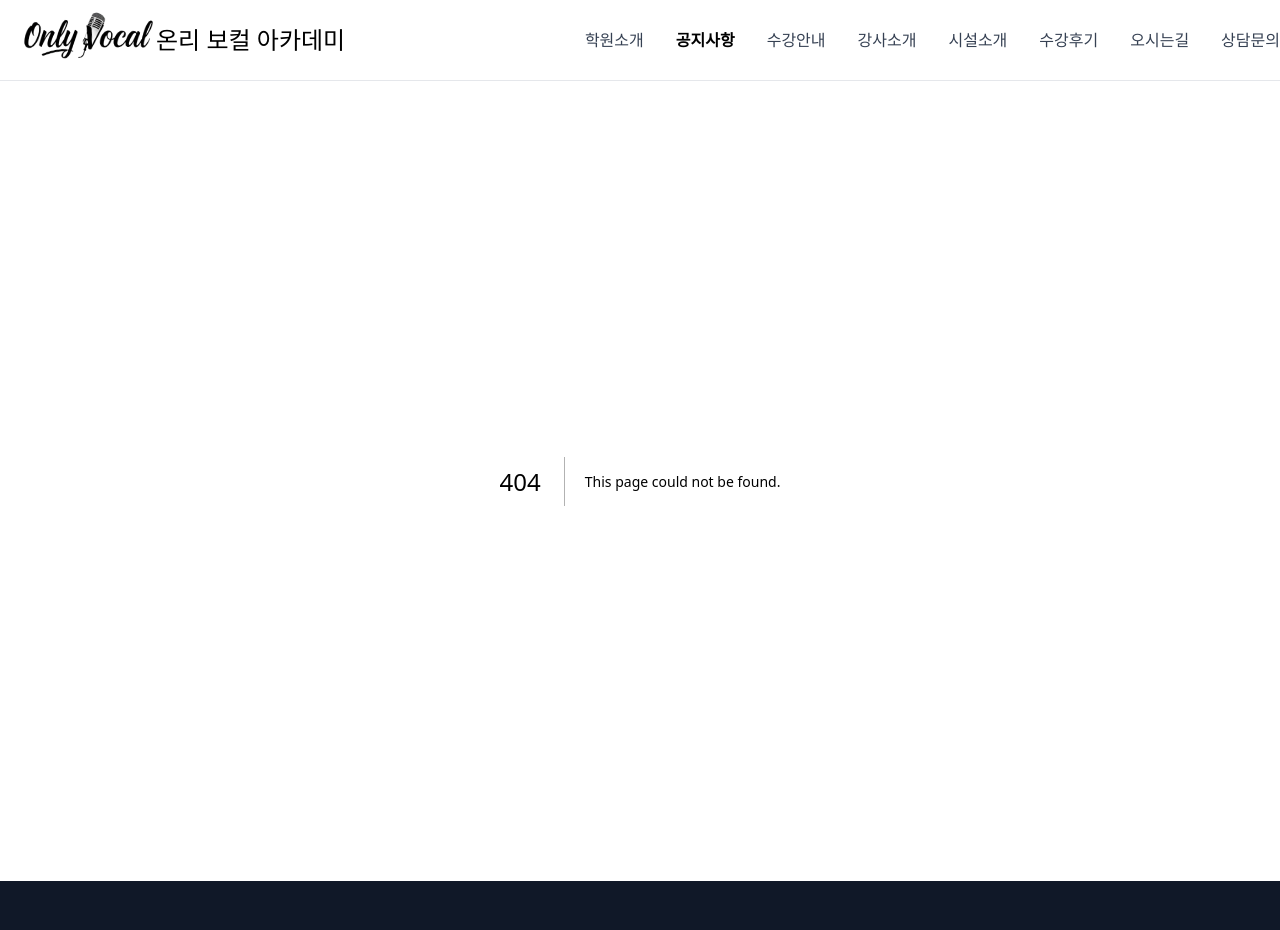
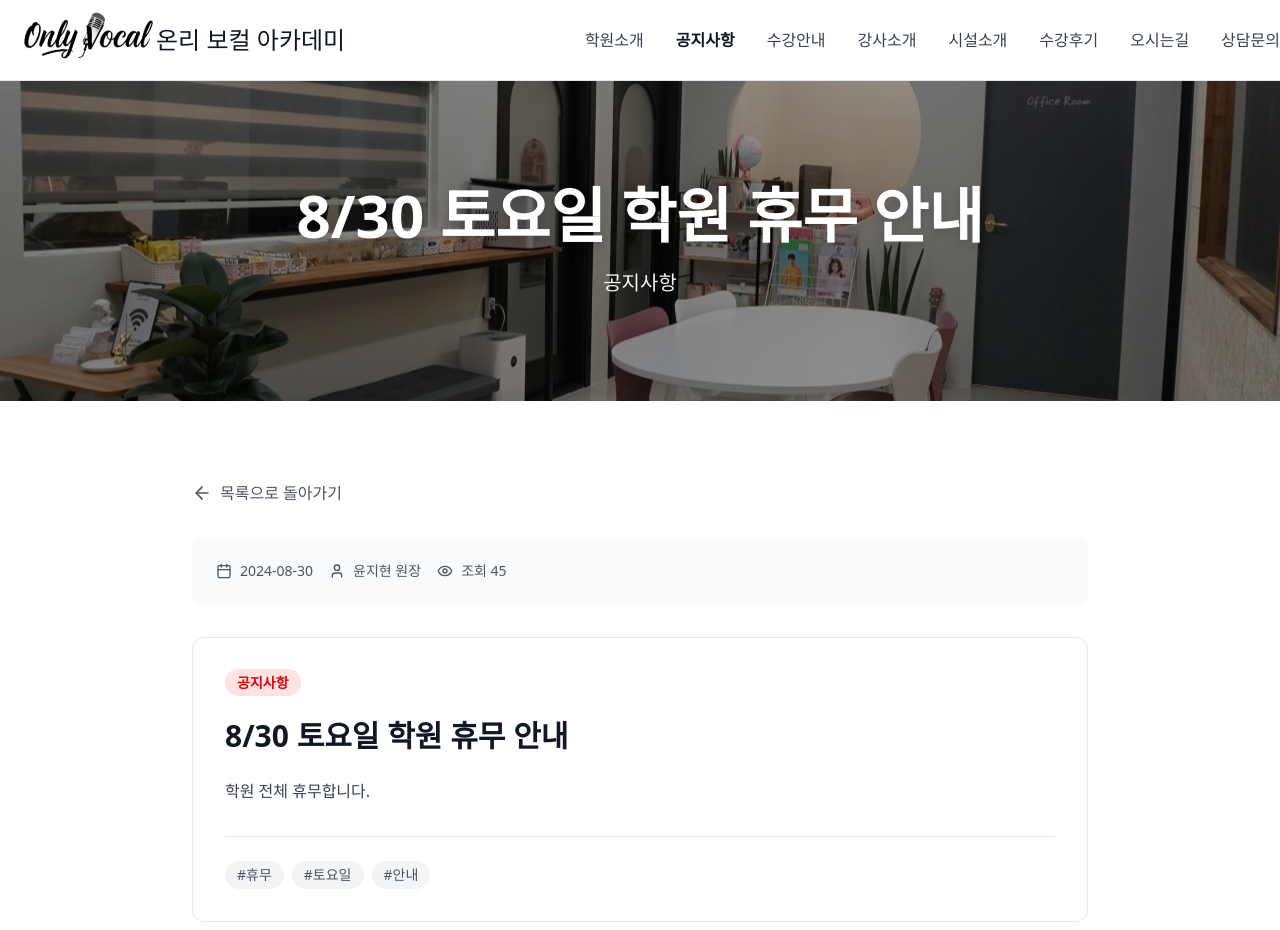
Before and after one commit to jukangpark/only_vocal_academy, a Next.js app: page /notice/1 in a window 1280 px wide. Before the commit this address had no page. Shown: the top 930 px of the page. Built offline with nearby package versions, Linux system fonts and the light colour scheme.

Commit message:
공지사항 개별 페이지 추가

```diff
--- /dev/null
+++ b/src/app/notice/[id]/page.tsx
@@ -0,0 +1,140 @@
+"use client";
+
+import { use } from "react";
+import { useRouter } from "next/navigation";
+import { ArrowLeft, Calendar, User, Eye, Tag } from "lucide-react";
+import Banner from "@/components/Banner";
+import notices from "@/constants/notices";
+
+interface NoticeDetailPageProps {
+  params: Promise<{
+    id: string;
+  }>;
+}
+
+export default function NoticeDetailPage({ params }: NoticeDetailPageProps) {
+  const router = useRouter();
+  const resolvedParams = use(params);
+  const noticeId = parseInt(resolvedParams.id);
+  const notice = notices.find((n) => n.id === noticeId);
+
+  if (!notice) {
+    return (
+      <div className="min-h-screen bg-white">
+        <Banner
+          title="공지사항을 찾을 수 없습니다"
+          description="요청하신 공지사항이 존재하지 않습니다."
+          image="/introduction.jpeg"
+        />
+        <section className="py-20 px-4 bg-white">
+          <div className="container mx-auto max-w-4xl text-center">
+            <div className="w-16 h-16 bg-gray-100 rounded-full flex items-center justify-center mx-auto mb-4">
+              <Calendar className="w-8 h-8 text-gray-400" />
+            </div>
+            <h3 className="text-lg font-medium text-gray-900 mb-2">
+              공지사항을 찾을 수 없습니다
+            </h3>
+            <p className="text-gray-600 mb-6">
+              요청하신 공지사항이 존재하지 않습니다.
+            </p>
+            <button
+              onClick={() => router.back()}
+              className="px-6 py-3 bg-black text-white rounded-lg hover:bg-gray-800 transition-colors"
+            >
+              목록으로 돌아가기
+            </button>
+          </div>
+        </section>
+      </div>
+    );
+  }
+
+  return (
+    <div className="min-h-screen bg-white">
+      <Banner
+        title={notice.title}
+        description={notice.category}
+        image="/introduction.jpeg"
+      />
+
+      {/* 공지사항 상세 내용 */}
+      <section className="py-20 px-4 bg-white">
+        <div className="container mx-auto max-w-4xl">
+          {/* 뒤로가기 버튼 */}
+          <div className="mb-8">
+            <button
+              onClick={() => router.back()}
+              className="flex items-center text-gray-600 hover:text-gray-900 transition-colors"
+            >
+              <ArrowLeft className="w-5 h-5 mr-2" />
+              목록으로 돌아가기
+            </button>
+          </div>
+
+          {/* 공지사항 메타 정보 */}
+          <div className="bg-gray-50 rounded-lg p-6 mb-8">
+            <div className="flex flex-wrap items-center gap-4 text-sm text-gray-600">
+              <div className="flex items-center">
+                <Calendar className="w-4 h-4 mr-2" />
+                <span>{notice.date}</span>
+              </div>
+              <div className="flex items-center">
+                <User className="w-4 h-4 mr-2" />
+                <span>{notice.author}</span>
+              </div>
+              <div className="flex items-center">
+                <Eye className="w-4 h-4 mr-2" />
+                <span>조회 {notice.views}</span>
+              </div>
+            </div>
+          </div>
+
+          {/* 공지사항 내용 */}
+          <div className="prose prose-lg max-w-none">
+            <div className="bg-white border border-gray-200 rounded-xl p-8">
+              <div className="mb-6">
+                <span className="px-3 py-1 bg-red-100 text-red-600 rounded-full text-sm font-semibold">
+                  {notice.category}
+                </span>
+              </div>
+
+              <h1 className="text-3xl font-bold text-gray-900 mb-6">
+                {notice.title}
+              </h1>
+
+              <div className="text-gray-700 leading-relaxed whitespace-pre-line">
+                {notice.content}
+              </div>
+
+              {/* 태그 */}
+              {notice.tags && notice.tags.length > 0 && (
+                <div className="mt-8 pt-6 border-t border-gray-200">
+                  <div className="flex flex-wrap gap-2">
+                    {notice.tags.map((tag, index) => (
+                      <span
+                        key={index}
+                        className="px-3 py-1 bg-gray-100 text-gray-600 rounded-full text-sm"
+                      >
+                        #{tag}
+                      </span>
+                    ))}
+                  </div>
+                </div>
+              )}
+            </div>
+          </div>
+
+          {/* 하단 네비게이션 */}
+          <div className="mt-12 flex justify-between">
+            <button
+              onClick={() => router.back()}
+              className="px-6 py-3 border border-black text-black rounded-lg hover:bg-black hover:text-white transition-colors cursor-pointer"
+            >
+              목록으로 돌아가기
+            </button>
+          </div>
+        </div>
+      </section>
+    </div>
+  );
+}
--- a/src/app/notice/page.tsx
+++ b/src/app/notice/page.tsx
@@ -1,11 +1,13 @@
 "use client";
 
 import { useState, useMemo } from "react";
+import { useRouter } from "next/navigation";
 import Banner from "@/components/Banner";
 import { Calendar, Search, ChevronLeft, ChevronRight } from "lucide-react";
 import notices from "@/constants/notices";
 
 export default function NoticePage() {
+  const router = useRouter();
   const [searchTerm, setSearchTerm] = useState("");
   const [currentPage, setCurrentPage] = useState(1);
   const itemsPerPage = 5; // 페이지당 아이템 수
@@ -49,6 +51,11 @@ export default function NoticePage() {
   const goToNextPage = () => {
     setCurrentPage((prev) => Math.min(prev + 1, totalPages));
   };
+
+  // 공지사항 클릭 핸들러
+  const handleNoticeClick = (noticeId: number) => {
+    router.push(`/notice/${noticeId}`);
+  };
   return (
     <div className="min-h-screen bg-white">
       <Banner
@@ -78,11 +85,12 @@ export default function NoticePage() {
             {currentNotices.map((notice) => (
               <div
                 key={notice.id}
-                className="bg-white border border-gray-200 rounded-xl p-6 hover:shadow-lg transition-shadow"
+                onClick={() => handleNoticeClick(notice.id)}
+                className="bg-white border border-gray-200 rounded-xl p-6 hover:shadow-lg transition-shadow cursor-pointer"
               >
                 <div className="flex items-start justify-between mb-4">
                   <div className="flex items-center space-x-3">
-                    <span className="px-3 py-1 bg-red-100 text-red-600 rounded-full text-sm font-semibold">
+                    <span className="px-3 py-1 bg-gray-600 text-gray-100 rounded-full text-sm font-semibold">
                       {notice.category}
                     </span>
                     <div className="flex items-center space-x-2 text-gray-500 text-sm">
@@ -95,9 +103,9 @@ export default function NoticePage() {
                   {notice.title}
                 </h3>
                 <p className="text-gray-600 mb-4">{notice.content}</p>
-                <button className="text-brand-600 hover:text-brand-700 font-semibold transition-colors">
+                <div className="text-gray-600 hover:text-gray-800 font-semibold transition-colors">
                   자세히 보기 →
-                </button>
+                </div>
               </div>
             ))}
           </div>
@@ -175,14 +183,6 @@ export default function NoticePage() {
               </div>
             </div>
           )}
-
-          {/* 페이지 정보 */}
-          {filteredNotices.length > 0 && (
-            <div className="text-center mt-6 text-sm text-gray-600">
-              {startIndex + 1} - {Math.min(endIndex, filteredNotices.length)} /{" "}
-              {filteredNotices.length} 개 결과
-            </div>
-          )}
         </div>
       </section>
     </div>
--- a/src/constants/notices.ts
+++ b/src/constants/notices.ts
@@ -8,7 +8,6 @@ const notices = [
     author: "윤지현 원장",
     status: "공개",
     views: 45,
-    priority: "높음",
     tags: ["휴무", "토요일", "안내"],
   },
   {
@@ -20,7 +19,6 @@ const notices = [
     author: "윤지현 원장",
     status: "공개",
     views: 38,
-    priority: "높음",
     tags: ["광복절", "정상수업", "안내"],
   },
   {
@@ -32,7 +30,6 @@ const notices = [
     author: "윤지현 원장",
     status: "공개",
     views: 52,
-    priority: "높음",
     tags: ["휴무", "6월", "안내"],
   },
   {
@@ -45,7 +42,6 @@ const notices = [
     author: "윤지현 원장",
     status: "공개",
     views: 41,
-    priority: "높음",
     tags: ["선거", "현충일", "정상수업"],
   },
   {
@@ -58,7 +54,6 @@ const notices = [
     author: "윤지현 원장",
     status: "공개",
     views: 67,
-    priority: "높음",
     tags: ["부처님오신날", "어린이날", "정상수업"],
   },
   {
@@ -70,7 +65,6 @@ const notices = [
     author: "윤지현 원장",
     status: "공개",
     views: 67,
-    priority: "높음",
     tags: ["삼일절"],
   },
 ];
```
